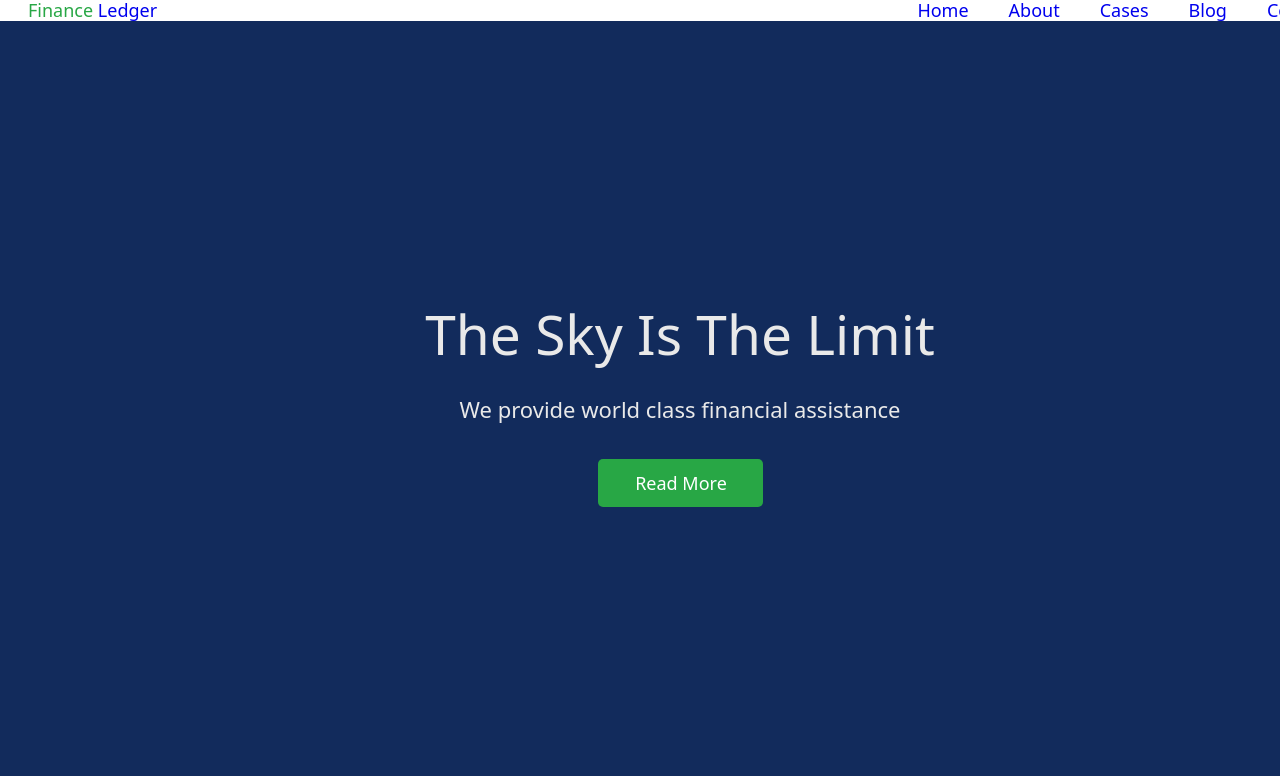
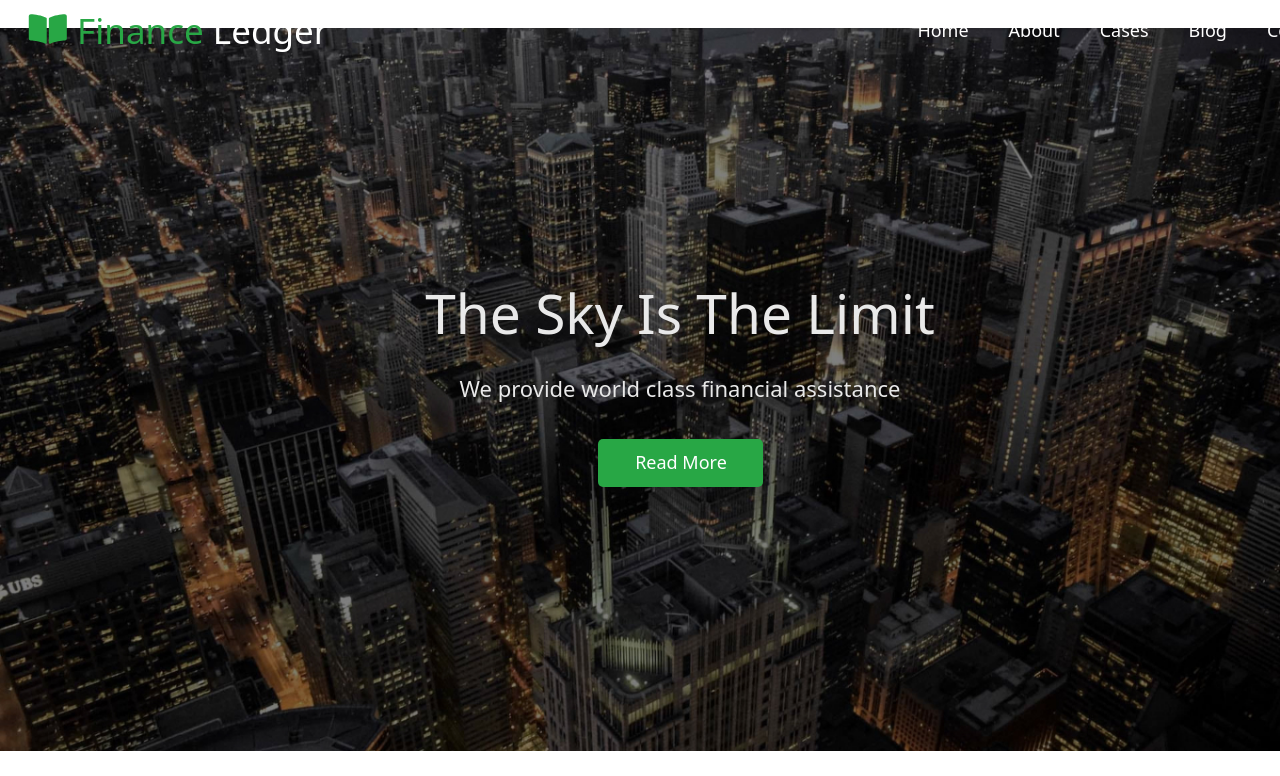
Before and after one commit to kashirin-olexsandr/89-13-14, a plain HTML site: page index.html in a window 1280 px wide. Shown: the top 776 px of the page. Drawn offline with nearby package versions, Linux system fonts and the light colour scheme.

Commit message:
add hero

```diff
--- a/css/styles.css
+++ b/css/styles.css
@@ -32,6 +32,11 @@ img {
   --color-light: #ffffff;
 }
 /* header */
+.header {
+  position: fixed;
+  width: 100%;
+}
+
 .logo-green {
   color: var(--accent-color);
 }
@@ -44,9 +49,14 @@ img {
 
 .nav {
   display: flex;
+  align-items: center;
 }
 
 .link-logo {
+  font-weight: 400;
+  font-size: 35px;
+  line-height: 1.3;
+  color: #ffffff;
 }
 
 .logo-green {
@@ -62,14 +72,25 @@ img {
 }
 
 .nav-link {
+  color: #ffffff;
+  display: block;
+  padding-top: 20px;
+  padding-bottom: 20px;
 }
 /* main */
 /* section-hero */
 
 .hero {
-  background-color: rgb(18, 43, 92);
   padding-top: 280px;
   padding-bottom: 292px;
+  background-image: url('../images/hero.jpg');
+  background-size: contain;
+  background-repeat: no-repeat;
+  background-position: center;
+}
+
+.hero-back {
+  background-color: #000;
 }
 .container {
 }
--- a/index.html
+++ b/index.html
@@ -18,10 +18,13 @@
     <title>Document</title>
   </head>
   <body>
-    <header>
+    <header class="header">
       <div class="container">
         <nav class="nav">
           <a class="link-logo link" href="./index.html">
+            <svg width="40" height="30">
+              <use href="./images/sprite.svg#icon-logo"></use>
+            </svg>
             <span class="logo-green">Finance</span> Ledger</a
           >
           <ul class="nav-menu list">
@@ -82,6 +85,7 @@
         />
       </section>
       <section>
+        <div class="container">
           <p>Who we are</p>
           <h2>Our Professional Team</h2>
           <p>Lorem ipsum dolor sit amet consectetur adipisicing elit. Architecto, sapiente!</p>
@@ -111,6 +115,7 @@
               <p>Marketing Head</p>
             </li>
           </ul>
+        </div>
       </section>
     </main>
     <footer>
```
Also changed, not shown: images/hero.jpg (added), images/logo.svg (deleted), images/sprite.svg (added). Lines whose indentation alone changed are shown as unchanged.
